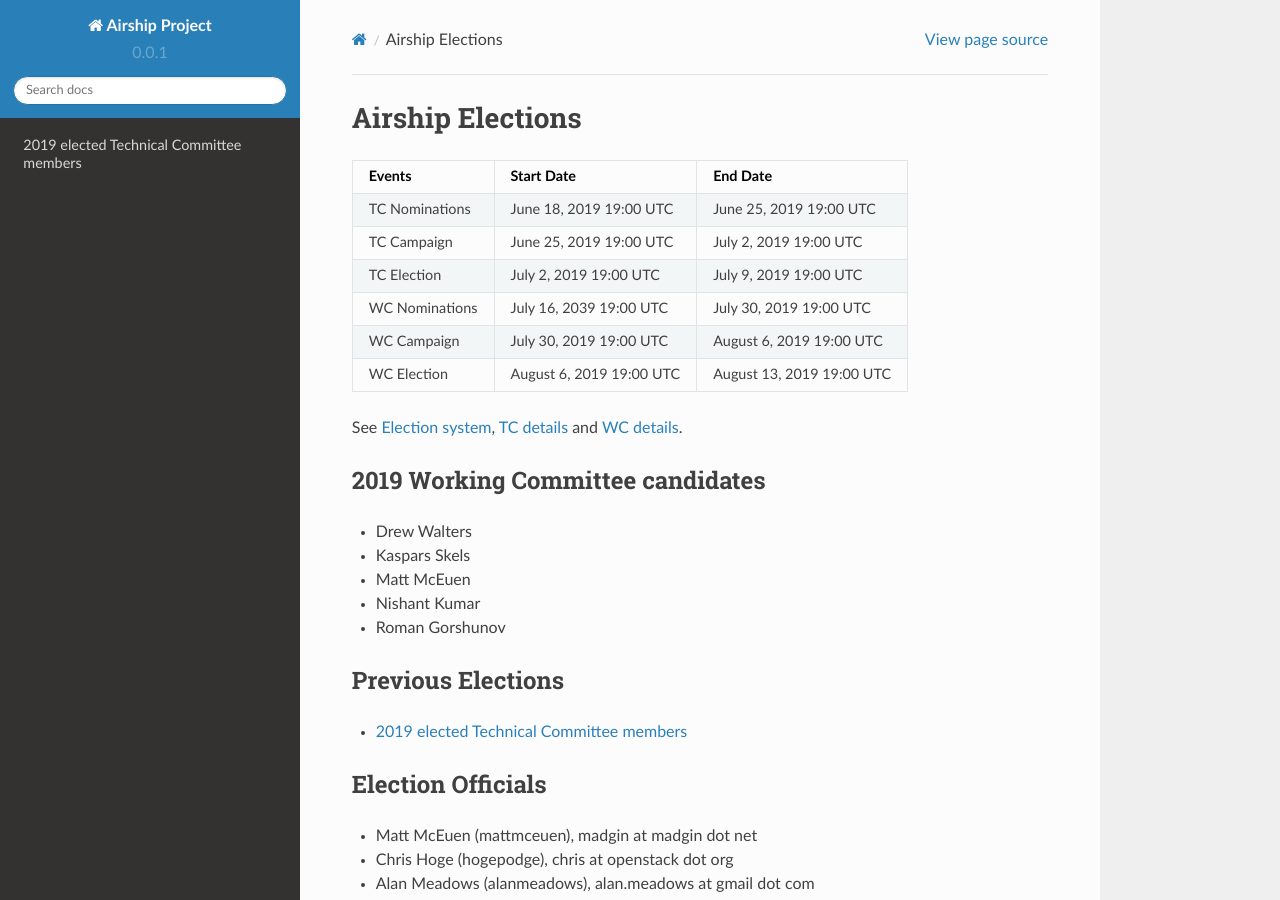
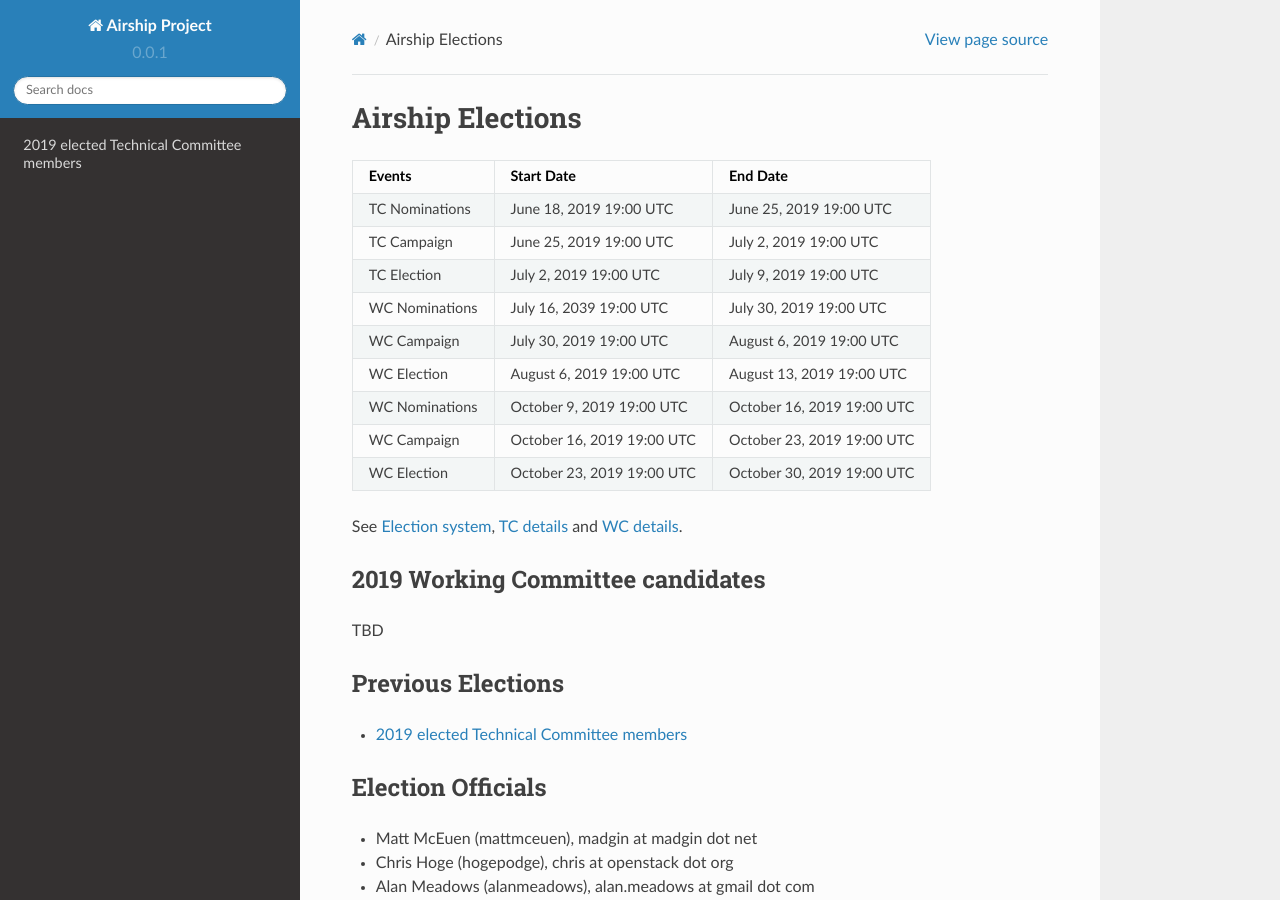
Before and after one commit to airshipit/election, a Sphinx documentation site: the page built from doc/source/index.rst, in a window 1280 px wide and 900 px high. Built offline with Sphinx 7.4.7 and the Read the Docs theme 2.0.0, drawn with Linux system fonts in a browser that asks for light colours.

Commit message:
Add schedule for WC 5th seat
The working committee will be holding a special election for its
open fifth seat.  This election will have a nine-month term
(to synchronize re-election with the rest of the WC).  This change
adds the election schedule in preparation for the election.

Change-Id: I6d244fc23dfbc4f1d5352c9408b51f77a2323c7f

```diff
--- a/doc/source/index.rst
+++ b/doc/source/index.rst
@@ -3,22 +3,27 @@ Airship Elections
 =================
 
 
-+-----------------+---------------------------+---------------------------+
-| Events          | Start Date                | End Date                  |
-+=================+===========================+===========================+
-| TC Nominations  | June 18,  2019 19:00 UTC  | June 25,   2019 19:00 UTC |
-+-----------------+---------------------------+---------------------------+
-| TC Campaign     | June 25,  2019 19:00 UTC  | July 2,    2019 19:00 UTC |
-+-----------------+---------------------------+---------------------------+
-| TC Election     | July 2,   2019 19:00 UTC  | July 9,    2019 19:00 UTC |
-+-----------------+---------------------------+---------------------------+
-| WC Nominations  | July 16,  2039 19:00 UTC  | July 30,   2019 19:00 UTC |
-+-----------------+---------------------------+---------------------------+
-| WC Campaign     | July 30,  2019 19:00 UTC  | August 6,  2019 19:00 UTC |
-+-----------------+---------------------------+---------------------------+
-| WC Election     | August 6, 2019 19:00 UTC  | August 13, 2019 19:00 UTC |
-+-----------------+---------------------------+---------------------------+
-
++-----------------+-----------------------------+----------------------------+
+| Events          | Start Date                  | End Date                   |
++=================+=============================+============================+
+| TC Nominations  | June 18,    2019 19:00 UTC  | June 25,    2019 19:00 UTC |
++-----------------+-----------------------------+----------------------------+
+| TC Campaign     | June 25,    2019 19:00 UTC  | July 2,     2019 19:00 UTC |
++-----------------+-----------------------------+----------------------------+
+| TC Election     | July 2,     2019 19:00 UTC  | July 9,     2019 19:00 UTC |
++-----------------+-----------------------------+----------------------------+
+| WC Nominations  | July 16,    2039 19:00 UTC  | July 30,    2019 19:00 UTC |
++-----------------+-----------------------------+----------------------------+
+| WC Campaign     | July 30,    2019 19:00 UTC  | August 6,   2019 19:00 UTC |
++-----------------+-----------------------------+----------------------------+
+| WC Election     | August 6,   2019 19:00 UTC  | August 13,  2019 19:00 UTC |
++-----------------+-----------------------------+----------------------------+
+| WC Nominations  | October 9,  2019 19:00 UTC  | October 16, 2019 19:00 UTC |
++-----------------+-----------------------------+----------------------------+
+| WC Campaign     | October 16, 2019 19:00 UTC  | October 23, 2019 19:00 UTC |
++-----------------+-----------------------------+----------------------------+
+| WC Election     | October 23, 2019 19:00 UTC  | October 30, 2019 19:00 UTC |
++-----------------+-----------------------------+----------------------------+
 
 See `Election system`_, `TC details`_ and `WC details`_.
 
@@ -26,11 +31,7 @@ See `Election system`_, `TC details`_ and `WC details`_.
 2019 Working Committee candidates
 ========================================
 
-* Drew Walters
-* Kaspars Skels
-* Matt McEuen
-* Nishant Kumar
-* Roman Gorshunov
+TBD
 
 Previous Elections
 ==================
```
